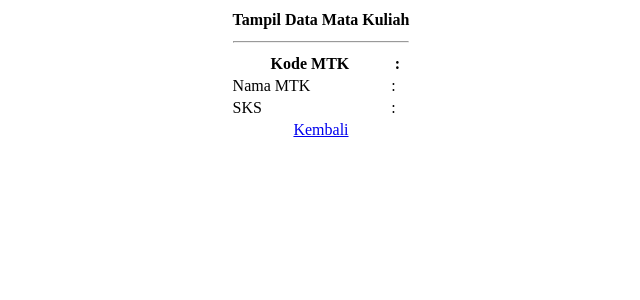
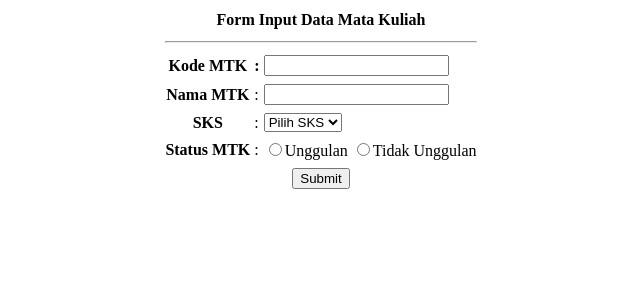
Before and after one commit to Levorra22/pustaka-booking-17210138, a CodeIgniter app: page /pustaka-booking-17210138/index.php/matakuliah/cetak in a window 1280 px wide. Shown: the top 300 px of the page, without its empty margins (319-959 px from the left). Run offline with CodeIgniter, Linux system fonts and the light colour scheme.

Commit message:
pustaka booking web pro

```diff
--- a/application/config/autoload.php
+++ b/application/config/autoload.php
@@ -58,7 +58,7 @@ $autoload['packages'] = array();
 |
 |	$autoload['libraries'] = array('user_agent' => 'ua');
 */
-$autoload['libraries'] = array();
+$autoload['libraries'] = array('form_validation','session','database');
 
 /*
 | -------------------------------------------------------------------
--- a/application/controllers/Matakuliah.php
+++ b/application/controllers/Matakuliah.php
@@ -5,12 +5,29 @@ class Matakuliah extends CI_Controller{
     }
 
     public function cetak(){
-        $data = [
-        'kode' => $this->input->post('kode'),
-        'nama' => $this->input->post('nama'),
-        'sks' => $this->input->post('sks')
+        $this->form_validation->set_rules('kode', 'Kode Matakuliah','required|min_length[3]',[
+            'required' => 'Kode Matakuliah Harus diisi',
+            'min_length' => 'Kode terlalu pendek']);
+        $this->form_validation->set_rules('nama', 'Nama Matakuliah','required|min_length[3]',[
+            'required' => 'Nama Matakuliah Harus diisi',
+            'min_length' => 'Nama terlalu pendek']);
+        $this->form_validation->set_rules('sks', 'SKS','required',[
+            'required' => 'SKS harus dipilih']);
+        $this->form_validation->set_rules('status', 'status','required',[
+            'required' => 'Status harus dipilih']);
+
+
+        if ($this->form_validation->run() !=true){
+            $this->load->view('view-form-matakuliah');
+        } else{
+            $data = [
+                'kode' => $this->input->post('kode'),
+                'nama' => $this->input->post('nama'),
+                'sks' => $this->input->post('sks'),
+                'status' => $this->input->post('status')
         ];
 
         $this->load->view('view-data-matakuliah', $data);
+      }
     }
 }
--- a/application/views/view-data-matakuliah.php
+++ b/application/views/view-data-matakuliah.php
@@ -19,7 +19,7 @@
 				</td>
 			</tr>
 			<tr>
-				<th>Kode MTK</th>
+				<td>Kode MTK</td>
 				<th>:</th>
 				<td>
 					<?= $kode; ?>
@@ -40,6 +40,13 @@
 				</td>
 			</tr>
 			<tr>
+				<td>Status MTK</td>
+				<td>:</td>
+				<td>
+					<?= $status; ?>
+				</td>
+			</tr>
+			<tr>
 				<td colspan="3" align="center">
 					<a href="<?= base_url('Matakuliah');?>">Kembali</a>
 				</td>
--- a/application/views/view-form-matakuliah.php
+++ b/application/views/view-form-matakuliah.php
@@ -1,4 +1,3 @@
-<!DOCTYPE html>
 <html lang="en">
 
 <head>
@@ -10,27 +9,39 @@
 <body>
 	<center>
 		<form action="<?= base_url('Matakuliah/cetak'); ?>" method="post">
-			<table>
+		<table>
 				<tr>
 					<th colspan="3">Form Input Data Mata Kuliah</th>
 				</tr>
 				<tr>
 					<td colspan="3">
-						<hr />
+						<hr/>
 					</td>
 				</tr>
 				<tr>
 					<th>Kode MTK</th>
 					<th>:</th>
 					<td>
-						<input type="text" name="kode" id="kode" />
+						<input type="text" name="kode" id="kode" value="<?= set_value('kode'); ?>" />
+					</td>
+				</tr>
+				<tr>
+					<td colspan="2"></td>
+					<td style="color:red; font-size:12px; text-align:left">
+						<?= form_error('kode'); ?>
 					</td>
 				</tr>
 				<tr>
 					<th>Nama MTK</th>
 					<td>:</td>
 					<td>
-						<input type="text" name="nama" id="nama" />
+						<input type="text" name="nama" id="nama" value="<?= set_value('nama'); ?>" />
+					</td>
+				</tr>
+				<tr>
+					<td colspan="2"></td>
+					<td style="color:red; font-size:12px; text-align:left">
+						<?= form_error('nama'); ?>
 					</td>
 				</tr>
 				<tr>
@@ -39,10 +50,30 @@
 					<td>
 						<select name="sks" id="sks">
 							<option value="">Pilih SKS</option>
-							<option value="2">2</option>
-							<option value="3">3</option>
-							<option value="4">4</option>
+							<option value="2" <?= set_select('sks',2); ?>>2</option>
+							<option value="3" <?= set_select('sks',3); ?>>3</option>
+							<option value="4" <?= set_select('sks',4); ?>>4</option>
 						</select>
+					</td>
+				</tr>
+				<tr>
+					<td colspan="2"></td>
+					<td style="color:red; font-size:12px; text-align:left">
+						<?= form_error('sks'); ?>
+					</td>
+				</tr>
+				<tr>
+					<th>Status MTK</th>
+					<td>:</td>
+					<td>
+						<input type="radio" name="status" id="status" value="Unggulan" <?= set_radio('status','Unggulan'); ?> />Unggulan
+						<input type="radio" name="status" id="status" value="Tidak Unggulan" <?= set_radio('status','Tidak Unggulan'); ?>/>Tidak Unggulan
+					</td>
+				</tr>
+				<tr>
+					<td colspan="2"></td>
+					<td style="color:red; font-size:12px; text-align:left">
+						<?= form_error('status'); ?>
 					</td>
 				</tr>
 				<tr>
```
